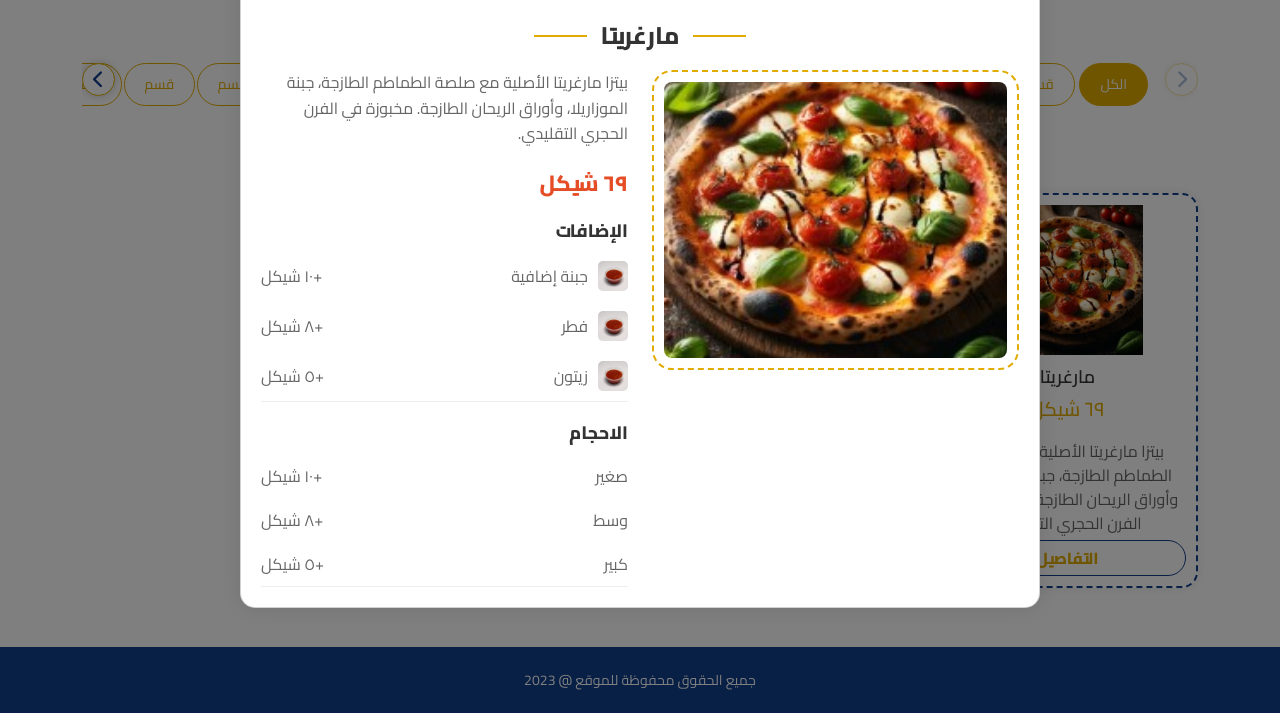
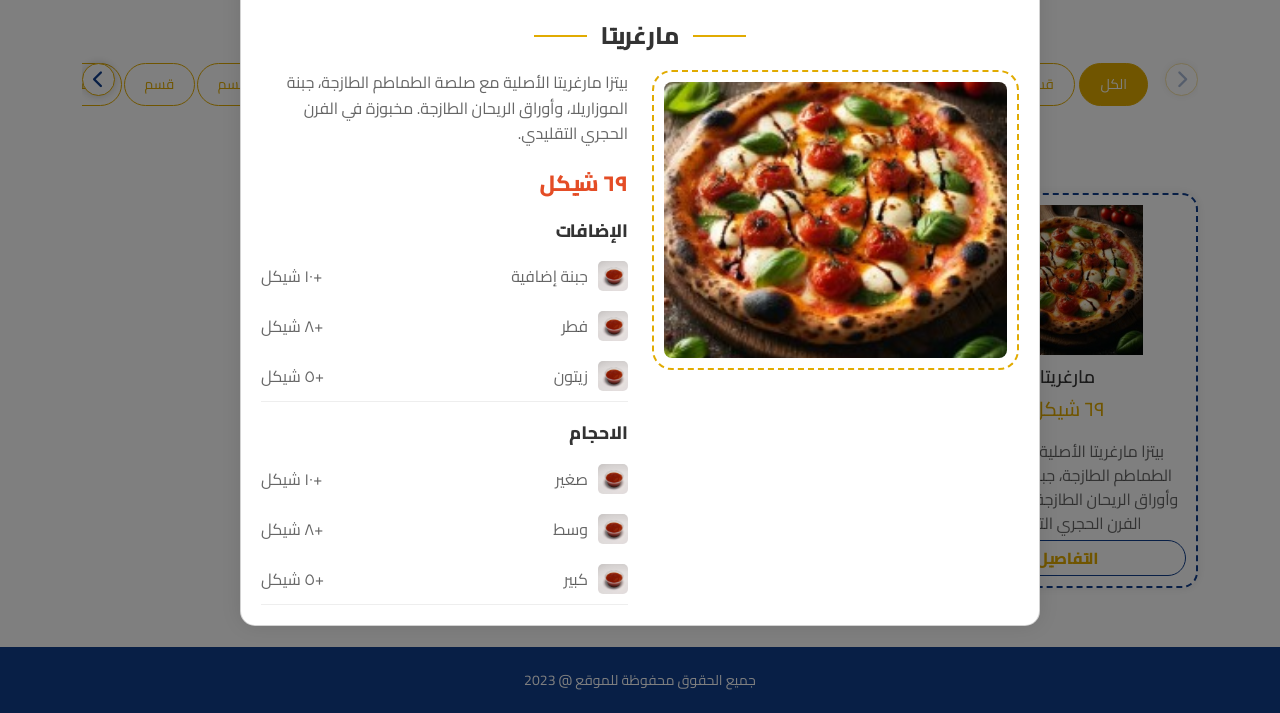
Before and after one commit to AhmedHanyOnly/Takeh-Menu, a plain HTML site: page index.html in a window 1280 px wide. Both pictures are taken after a click on the button "التفاصيل". Shown: the part 594-1307 px from the top of the page. Drawn offline with nearby package versions, Linux system fonts and the light colour scheme.

Commit message:
first commit

```diff
--- a/index.html
+++ b/index.html
@@ -250,6 +250,7 @@
                       <h3 class="add-ons-title">الاحجام</h3>
                       <div class="add-on-item">
                         <div class="add-on-name">
+                          <img src="./images/كاتشب-600x338.jpg" class="img-added" alt="">
 
                           <label for="extra-cheese">صغير</label>
                         </div>
@@ -257,6 +258,7 @@
                       </div>
                       <div class="add-on-item">
                         <div class="add-on-name">
+                          <img src="./images/كاتشب-600x338.jpg" class="img-added" alt="">
 
                           <label for="mushrooms">وسط</label>
                         </div>
@@ -264,6 +266,8 @@
                       </div>
                       <div class="add-on-item">
                         <div class="add-on-name">
+                          <img src="./images/كاتشب-600x338.jpg" class="img-added" alt="">
+
                           <label for="olives">كبير</label>
                         </div>
                         <span class="add-on-price">+٥ شيكل</span>
```
